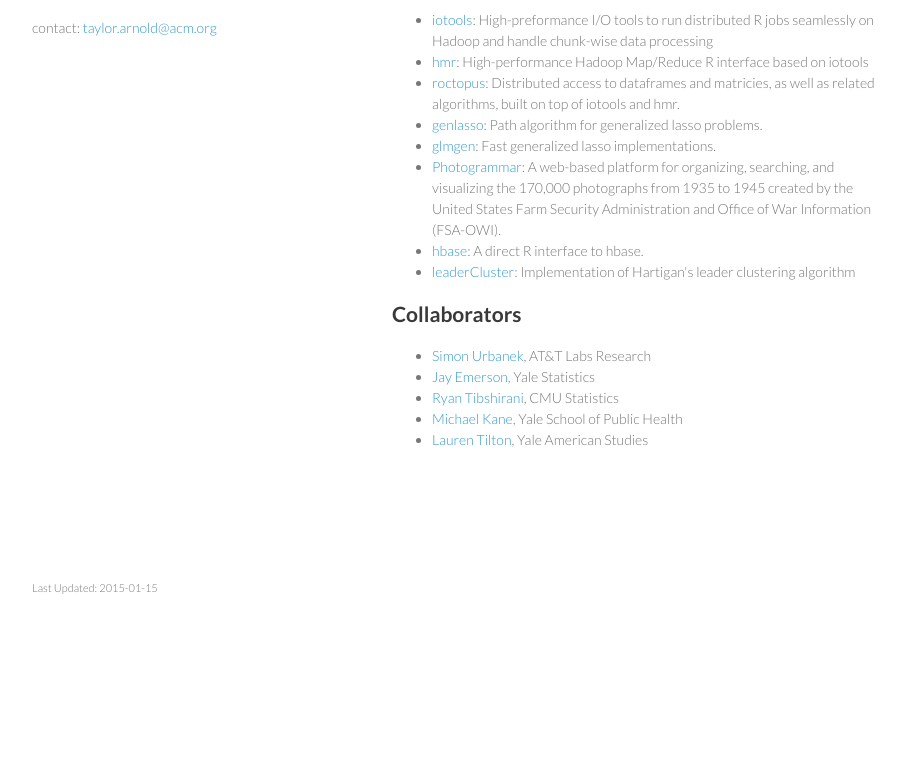
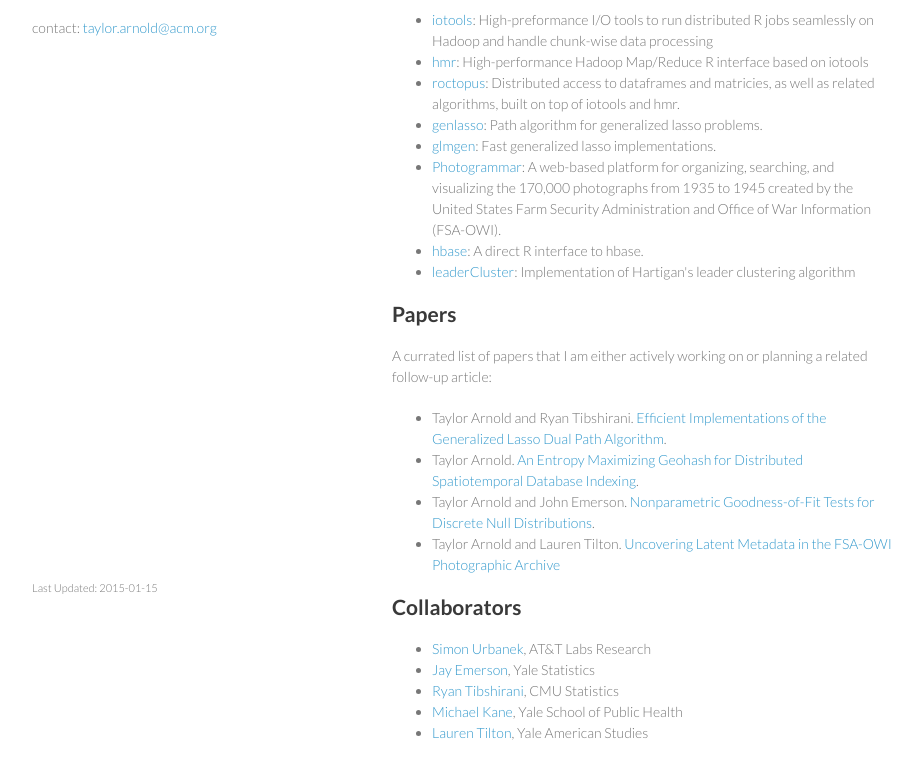
Before and after one commit to paulhendricks/statsmaths.github.io, a plain HTML site: page index.html in a window 1280 px wide. Shown: the part 133-912 px from the top of the page, without its empty margins (178-1100 px from the left). Before the commit the page ends 800 px from the top, so only its background shows below. Drawn offline with Linux system fonts and the light colour scheme.

Commit message:
Update index.html

```diff
--- a/index.html
+++ b/index.html
@@ -39,6 +39,14 @@
         <li><a href="https://github.com/statsmaths/hbase">hbase</a>: A direct R interface to hbase.</li>
         <li><a href="https://github.com/statsmaths/leaderCluster">leaderCluster</a>: Implementation of Hartigan's leader clustering algorithm</li>
         </ul>
+        <h2>Papers</h2>
+        <p>A currated list of papers that I am either actively working on or planning a related follow-up article:</p>
+        <ul>
+        <li>Taylor Arnold and Ryan Tibshirani. <a href="http://www.stat.cmu.edu/~ryantibs/papers/fastgl.pdf">Efficient Implementations of the Generalized Lasso Dual Path Algorithm</a>.</li>
+        <li>Taylor Arnold. <a href="https://github.com/statsmaths/bhash">An Entropy Maximizing Geohash for Distributed Spatiotemporal Database Indexing</a>.</li>
+        <li>Taylor Arnold and John Emerson. <a href="http://journal.r-project.org/archive/2011-2/RJournal_2011-2_Arnold+Emerson.pdf">Nonparametric Goodness-of-Fit Tests for Discrete Null Distributions</a>.</li>
+        <li>Taylor Arnold and Lauren Tilton. <a href="https://github.com/statsmaths/dhq-paper">Uncovering Latent Metadata in the FSA-OWI Photographic Archive</a> </li>
+        </ul>
         <h2>Collaborators</h2>
         <ul>
         <li><a href="http://simon.urbanek.info/">Simon Urbanek</a>, AT&T Labs Research</li>
```
